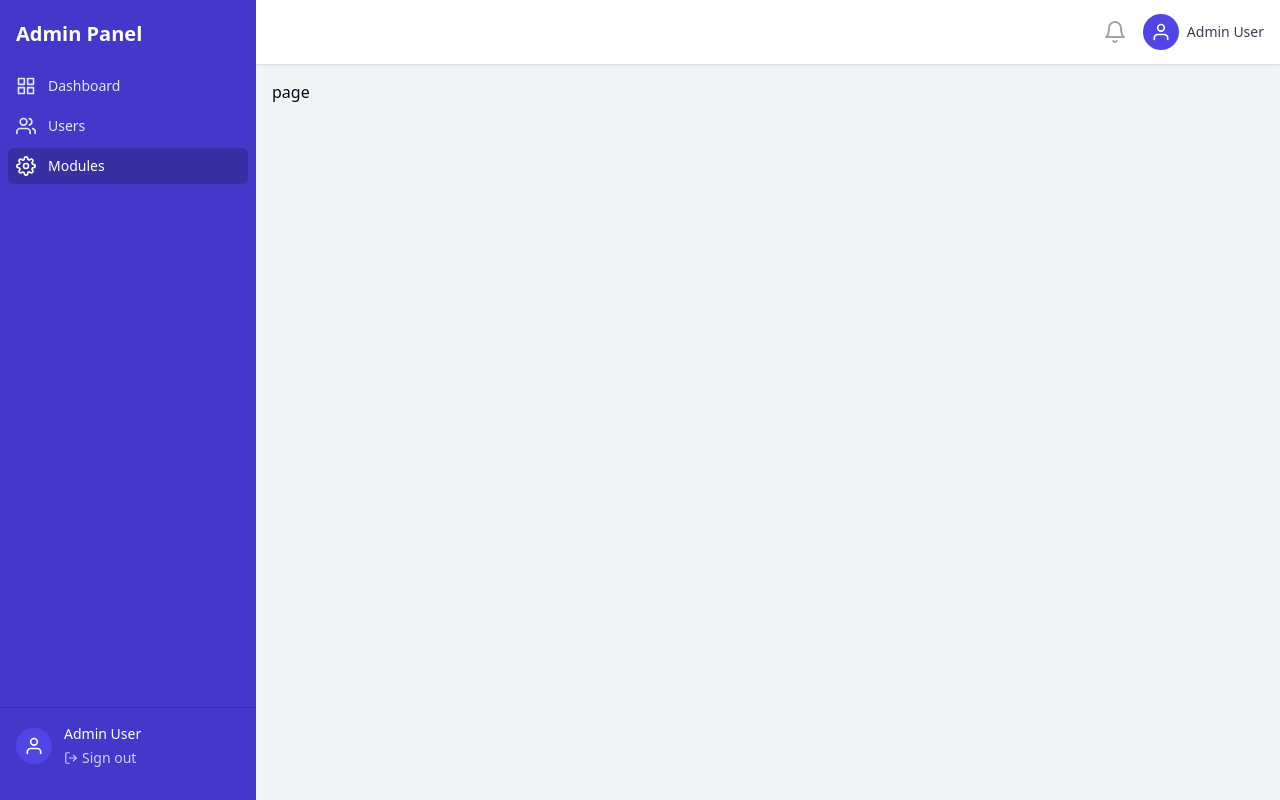
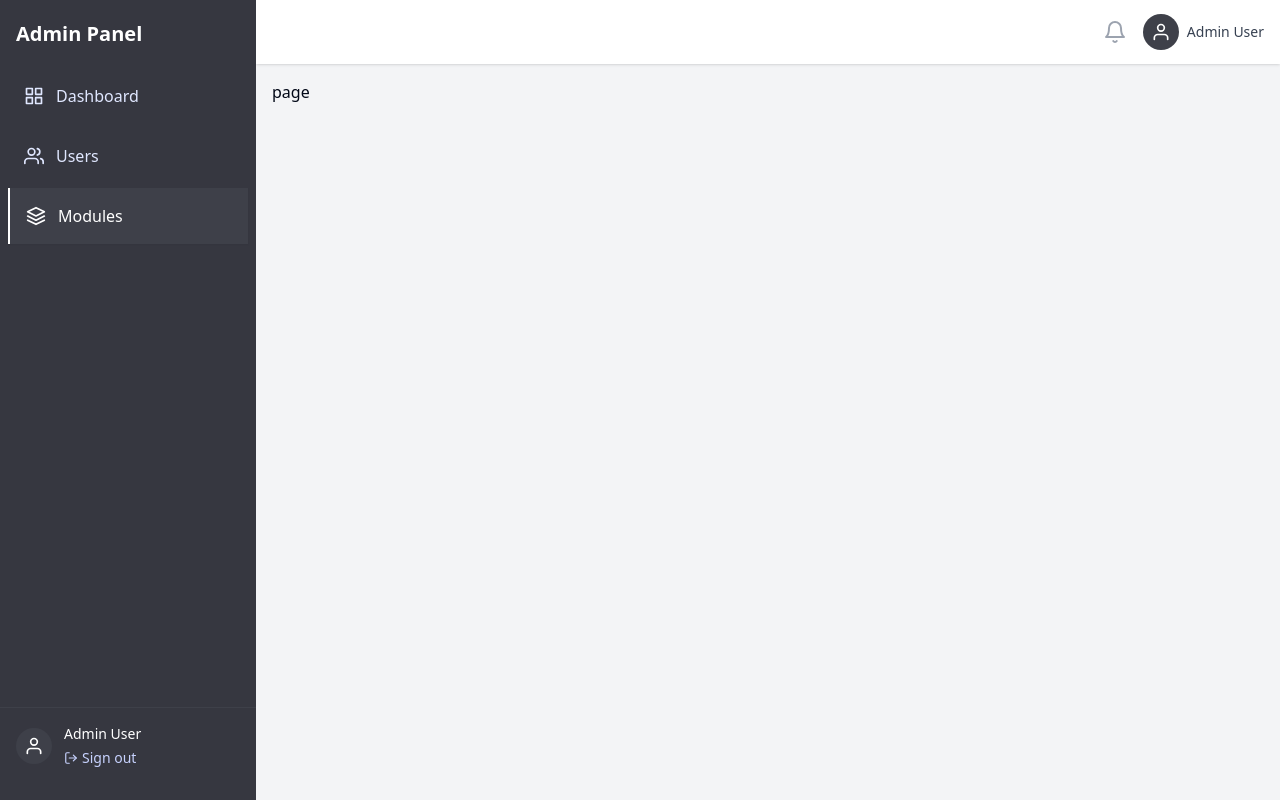
Before and after one commit to brainicsoft/transcriptor-admin, a Next.js app: page /admin/module in a window 1280 px wide. Built offline with nearby package versions, Linux system fonts and the light colour scheme.

Commit message:
module icon changed

```diff
--- a/src/app/admin/components/AdminNavbar.tsx
+++ b/src/app/admin/components/AdminNavbar.tsx
@@ -39,7 +39,7 @@ export default function AdminNavbar({
                 onClick={() => setUserDropdownOpen(!userDropdownOpen)}
                 className="flex items-center max-w-xs text-sm rounded-full focus:outline-none focus:ring-2 focus:ring-offset-2 focus:ring-indigo-500"
               >
-                <div className="bg-indigo-600 p-2 rounded-full">
+                <div className="bg-secondary p-2 rounded-full">
                   <FiUser className="h-5 w-5 text-white" />
                 </div>
                 <span className="ml-2 text-sm font-medium text-gray-700">Admin User</span>
--- a/src/app/admin/components/AdminSidebar.tsx
+++ b/src/app/admin/components/AdminSidebar.tsx
@@ -15,7 +15,7 @@ export default function AdminSidebar({
       {/* Desktop Sidebar */}
       <div className="hidden md:flex md:flex-shrink-0">
         <div className="flex flex-col w-64 h-full">
-          <div className="flex flex-col flex-grow pt-5 pb-4 overflow-y-auto bg-indigo-700">
+          <div className="flex flex-col flex-grow pt-5 pb-4 overflow-y-auto bg-primary">
             <div className="flex items-center justify-between flex-shrink-0 px-4">
               <h1 className="text-xl font-bold text-white">Admin Panel</h1>
             </div>
@@ -28,9 +28,9 @@ export default function AdminSidebar({
             </div>
 
             {/* User Info & Logout at Bottom */}
-            <div className="px-4 py-4 border-t border-indigo-800">
+            <div className="px-4 py-4 border-t border-secondary">
               <div className="flex items-center">
-                <div className="bg-indigo-600 p-2 rounded-full">
+                <div className="bg-secondary p-2 rounded-full">
                   <FiUser className="h-5 w-5 text-white" />
                 </div>
                 <div className="ml-3">
@@ -53,7 +53,7 @@ export default function AdminSidebar({
 
       {/* Mobile Sidebar */}
       <div className={`fixed inset-y-0 left-0 z-50 w-64 transform ${isOpen ? 'translate-x-0' : '-translate-x-full'} md:hidden transition duration-300 ease-in-out`}>
-        <div className="flex flex-col h-full bg-indigo-700">
+        <div className="flex flex-col h-full bg-primary">
           {/* Mobile Header with Close Button */}
           <div className="flex items-center justify-between px-4 pt-5 pb-2">
             <h1 className="text-xl font-bold text-white">Admin Panel</h1>
@@ -88,9 +88,9 @@ export default function AdminSidebar({
           </div>
 
           {/* Mobile User Info */}
-          <div className="px-4 py-4 border-t border-indigo-800">
+          <div className="px-4 py-4 border-t border-secondary">
             <div className="flex items-center">
-              <div className="bg-indigo-600 p-2 rounded-full">
+              <div className="bg-secondary p-2 rounded-full">
                 <FiUser className="h-5 w-5 text-white" />
               </div>
               <div className="ml-3">
--- a/src/app/admin/components/SidebarItem.tsx
+++ b/src/app/admin/components/SidebarItem.tsx
@@ -3,22 +3,19 @@ import Link from 'next/link';
 import { usePathname } from 'next/navigation';
 import clsx from 'clsx';
 import { IconType } from 'react-icons';
-import { FiGrid, FiSettings, FiUsers } from 'react-icons/fi';
+import { FiGrid, FiLayers,  FiUsers } from 'react-icons/fi';
 
-// Define your icon names as a type
-type IconName = 'dashboard' | 'users' | 'settings'; // Add all your icon names here
+type IconName = 'dashboard' | 'users' | 'settings';
 
-// Create an icon map
 const iconComponents: Record<IconName, IconType> = {
   dashboard: FiGrid,
   users: FiUsers,
-  settings: FiSettings,
-  // Add more icons as needed
+  settings: FiLayers,
 };
 
 interface SidebarItemProps {
   href: string;
-  icon: IconName;  // Now accepts only the icon name
+  icon: IconName;
   title: string;
   onClick?: () => void;
 }
@@ -39,9 +36,9 @@ export default function SidebarItem({
       onClick={onClick}
       className={clsx(
         isActive
-          ? 'bg-indigo-800 text-white'
-          : 'text-indigo-100 hover:bg-indigo-600',
-        'group flex items-center px-2 py-2 text-sm font-medium rounded-md'
+          ? 'border-l-2 border-white bg-secondary text-white shadow-sm '
+          : 'text-indigo-100 hover:bg-secondary',
+        'group flex items-center px-4 py-4 text-md font-medium rounded-none' // Changed px-2 to px-4 and removed rounded-md
       )}
     >
       {IconComponent && <IconComponent className="mr-3 h-5 w-5" />}
--- a/src/app/admin/not-found.tsx
+++ b/src/app/admin/not-found.tsx
@@ -11,7 +11,7 @@ export default function NotFound() {
         </p>
         <Link
           href="/"
-          className="px-4 py-2 bg-indigo-600 text-white rounded-md hover:bg-indigo-700 transition-colors"
+          className="px-4 py-2 bg-secondary text-white rounded-md hover:bg-primary transition-colors"
         >
           Return Home
         </Link>
--- a/src/app/not-found.tsx
+++ b/src/app/not-found.tsx
@@ -11,7 +11,7 @@ export default function NotFound() {
         </p>
         <Link
           href="/"
-          className="px-4 py-2 bg-indigo-600 text-white rounded-md hover:bg-indigo-700 transition-colors"
+          className="px-4 py-2 bg-secondary text-white rounded-md hover:bg-primary transition-colors"
         >
           Return Home
         </Link>
```
